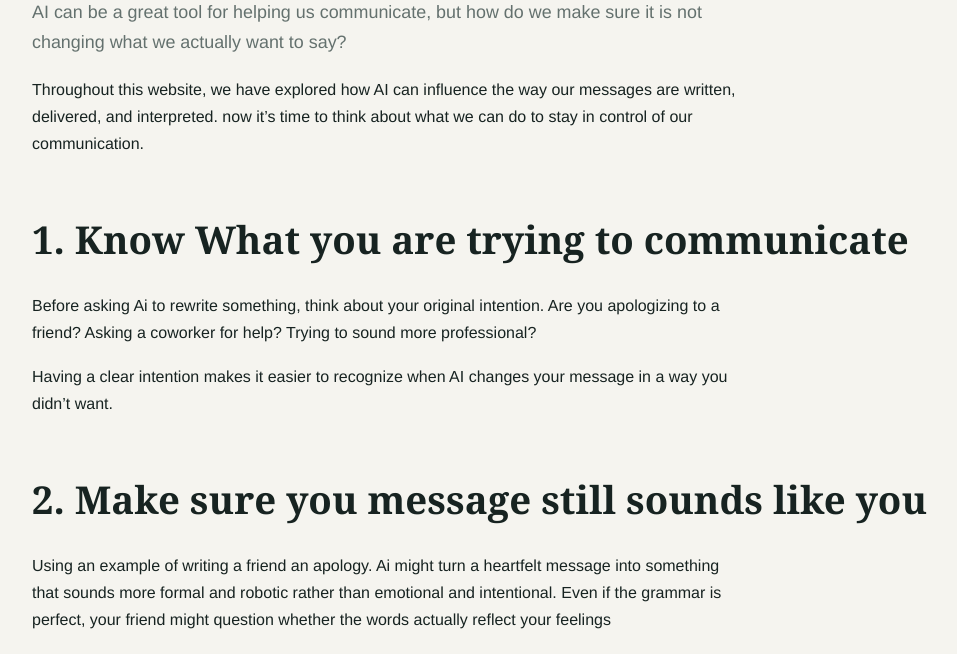
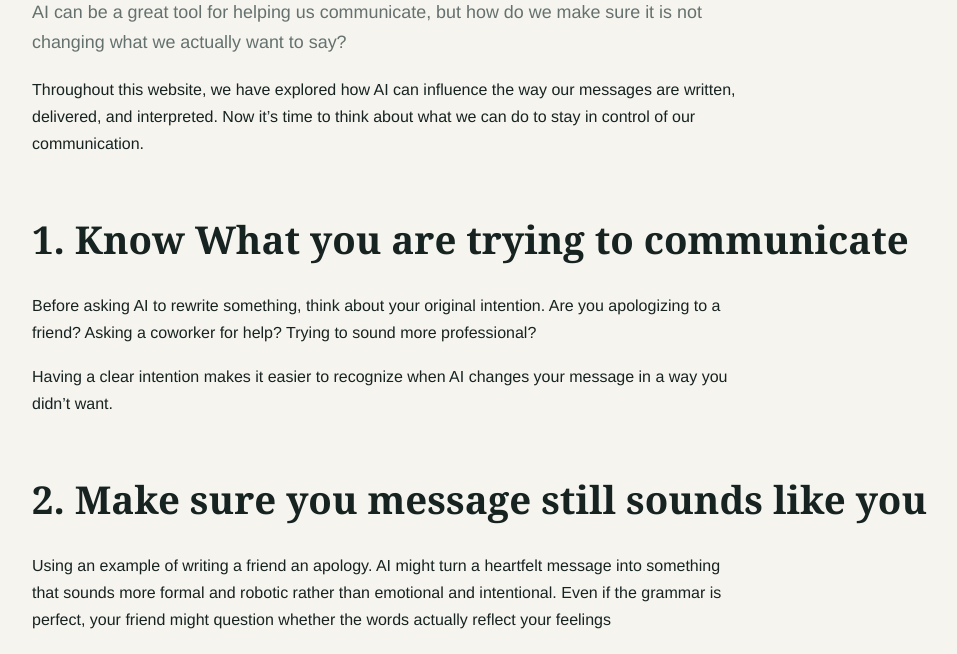
Before and after one commit to abbyduffer12/comm-primer, a Jekyll site: the page built from pages/reader-guidance.md, in a window 1280 px wide and 900 px high, scrolled down 266 px. Shown: the part 179-833 px from the top of the window, without its empty margins (18-975 px from the left). Built offline with Jekyll 4.4.1, drawn with Linux system fonts in a browser that asks for light colours.

```diff
--- a/pages/reader-guidance.md
+++ b/pages/reader-guidance.md
@@ -6,17 +6,17 @@ title: "What the reader should do"
 
 AI can be a great tool for helping us communicate, but how do we make sure it is not changing what we actually want to say?
 
-Throughout this website, we have explored how AI can influence the way our messages are written, delivered, and interpreted. now it's time to think about what we can do to stay in control of our communication.
+Throughout this website, we have explored how AI can influence the way our messages are written, delivered, and interpreted. Now it's time to think about what we can do to stay in control of our communication.
 
 ## 1. Know What you are trying to communicate
 
-Before asking Ai to rewrite something, think about your original intention. Are you apologizing to a friend? Asking a coworker for help? Trying to sound more professional?
+Before asking AI to rewrite something, think about your original intention. Are you apologizing to a friend? Asking a coworker for help? Trying to sound more professional?
 
 Having a clear intention makes it easier to recognize when AI changes your message in a way you didn't want.
 
 ## 2. Make sure you message still sounds like you
 
-Using an example of writing a friend an apology. Ai might turn a heartfelt message into something that sounds more formal and robotic rather than emotional and intentional. Even if the grammar is perfect, your friend might question whether the words actually reflect your feelings
+Using an example of writing a friend an apology. AI might turn a heartfelt message into something that sounds more formal and robotic rather than emotional and intentional. Even if the grammar is perfect, your friend might question whether the words actually reflect your feelings
 
 This is where Shannon and Weaver's model and semiotics becomes useful. A message can be delivered successfully, but the words and tone can still influence how the receiver understands it.
 
@@ -44,4 +44,4 @@ So, who is really speaking when AI helps write our messages?
 
 I believe the human is still the one speaking because we create the original intention and decide what gets sent. However, AI can become a co-author by influencing that intention is expressed.
 
-# AI can help you write a better message, but you should be the one deciding what that message says.
+## AI can help you write a better message, but you should be the one deciding what that message says.
```
